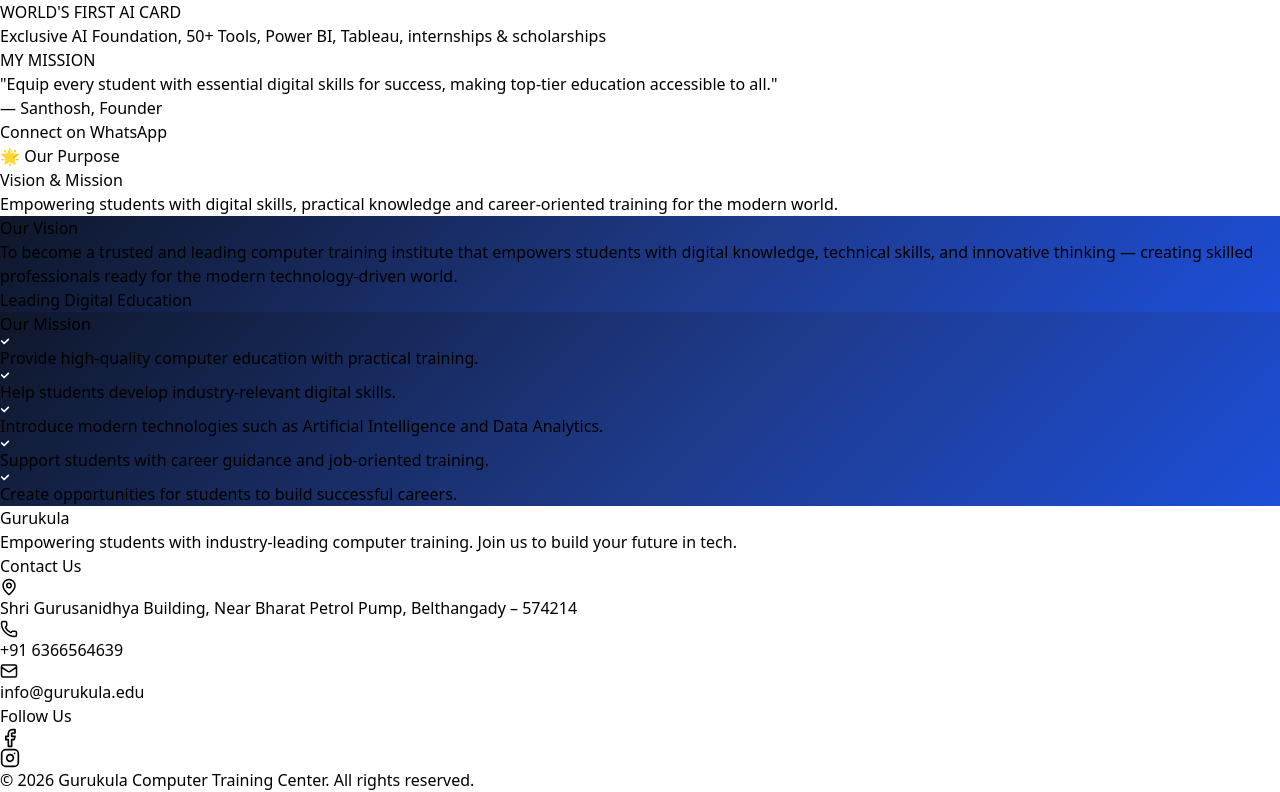
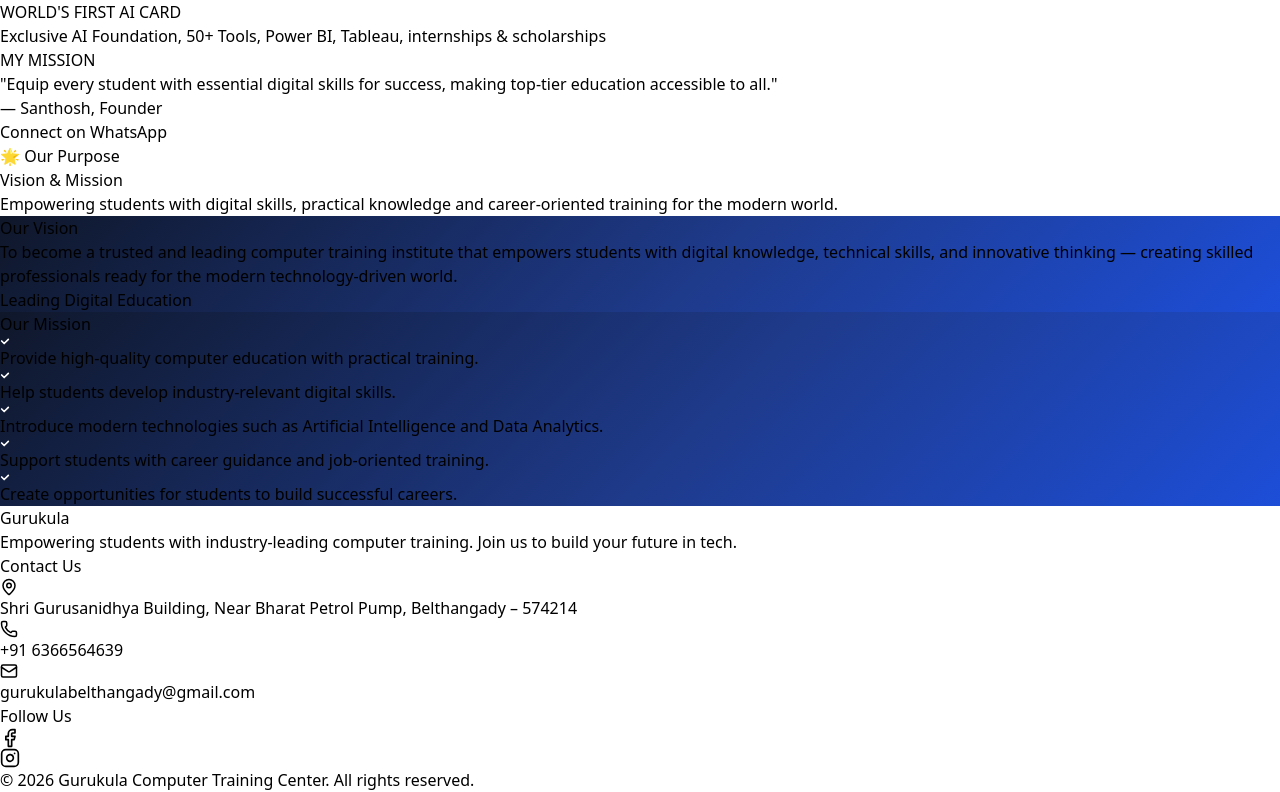
Before and after one commit to Harikiranap/Gurukula-Website-clone, a React (Vite) app: page /about in a window 1280 px wide. Shown: the part 9528-10320 px from the top of the page. Built offline with nearby package versions, Linux system fonts and the light colour scheme.

Commit message:
updated email

```diff
--- a/src/components/Footer.jsx
+++ b/src/components/Footer.jsx
@@ -55,7 +55,7 @@
             </li>
             <li className="flex items-center space-x-3 text-sm">
               <Mail size={18} className="text-blue-400" />
-              <span>info@gurukula.edu</span>
+              <span>gurukulabelthangady@gmail.com</span>
             </li>
           </ul>
         </div>
```
